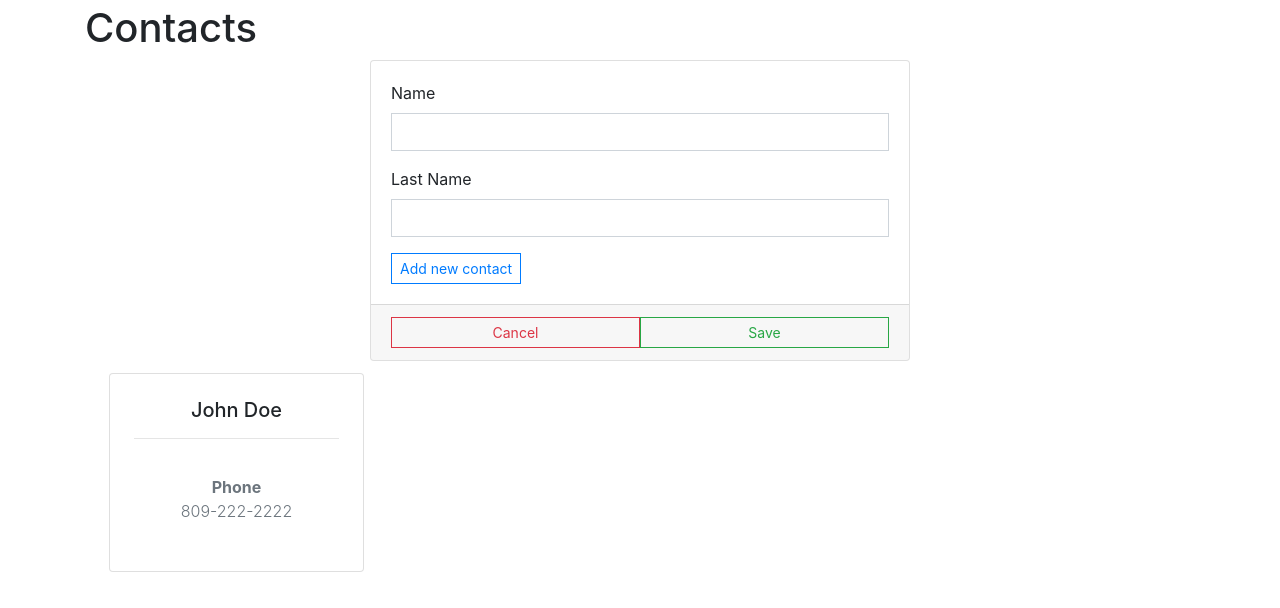
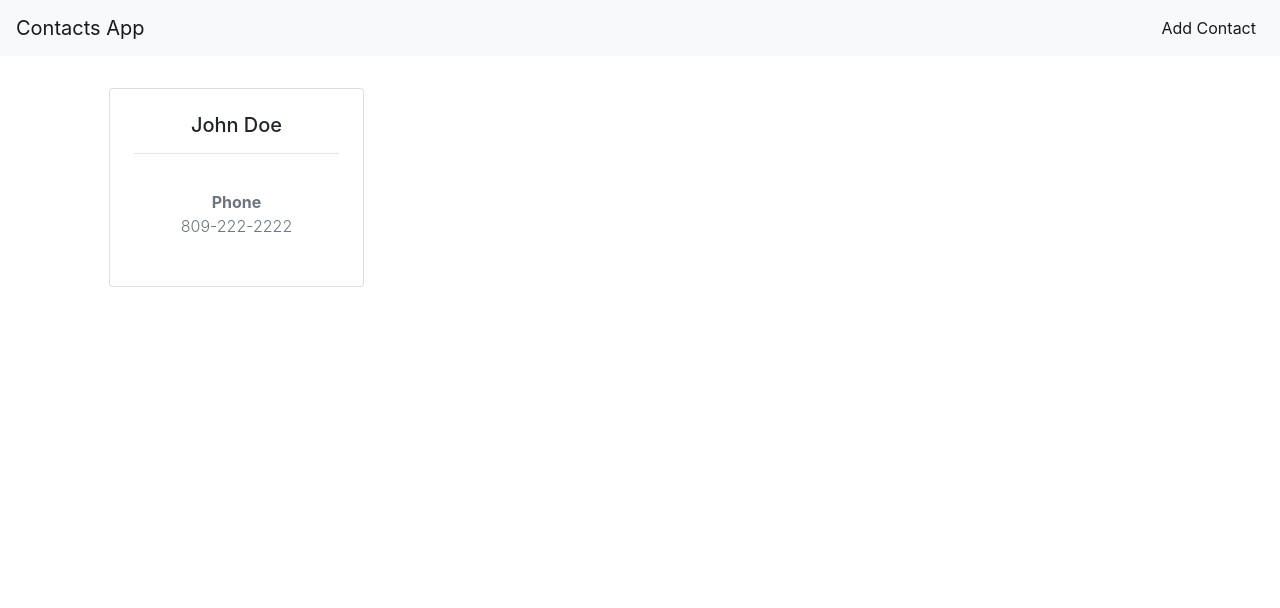
Before and after one commit to brya0196/Contact, an Angular app: page / in a window 1280 px wide. Shown: the top 608 px of the page. Built offline with nearby package versions, Linux system fonts and the light colour scheme.

Commit message:
make a toggle form

```diff
--- a/src/app/app.component.html
+++ b/src/app/app.component.html
@@ -1,9 +1,18 @@
-<h1>Contacts</h1>
+<nav class="navbar navbar-expand-lg navbar-light bg-light">
+  <a class="navbar-brand" href="#">Contacts App</a>
+  <ul class="navbar-nav mr-auto justify-content-end w-100">
+      <li class="nav-item active">
+        <a class="nav-link" href="#" (click)="toggleForm()">Add Contact</a>
+      </li>
+    </ul>
+</nav>
 
-<div class="row justify-content-center">
-    <app-contact-info-form class="col-6" [contactInfo]="contactInfo" [isUpdate]="isUpdate" (addNewContactInfo)="addNewContactInfo($event)" (cleanUpdate)="cleanContactInfo($event)"></app-contact-info-form>
+<div class="container my-4">
+  <div class="row justify-content-center" [ngClass]="{ 'd-none': !showForm }">
+      <app-contact-info-form class="col-6" [contactInfo]="contactInfo" [isUpdate]="isUpdate" (addNewContactInfo)="addNewContactInfo($event)" (cleanUpdate)="cleanContactInfo($event)"></app-contact-info-form>
+  </div>
+
+  <div class="row mt-1">
+    <app-contact-card class="col-3 mx-4 my-2" *ngFor="let contactInfo of contactsInfo" [contactInfo]="contactInfo" (click)="updateContactInfo(contactInfo)"></app-contact-card>
+  </div>
 </div>
-
-<div class="row mt-1">
-  <app-contact-card class="col-3 mx-4 my-2" *ngFor="let contactInfo of contactsInfo" [contactInfo]="contactInfo" (click)="updateContactInfo(contactInfo)"></app-contact-card>
-</div>
--- a/src/app/app.component.ts
+++ b/src/app/app.component.ts
@@ -15,6 +15,7 @@ export class AppComponent implements OnInit {
   contactsInfo: Array<Icontactinfo>
   contactInfo: Icontactinfo;
   isUpdate: boolean = false;
+  showForm: boolean = false;
 
   constructor(private contactService: ContactService) { }
 
@@ -24,17 +25,23 @@ export class AppComponent implements OnInit {
     });
   }
 
+  toggleForm() {
+    this.showForm = true;
+  }
+
   addNewContactInfo(newContactInfo: Icontactinfo) {
     this.contactsInfo.push(newContactInfo);
   }
 
   updateContactInfo(contactInfo: Icontactinfo) {
     this.isUpdate = true;
+    this.showForm = true;
     this.contactInfo = contactInfo;
   }
 
   cleanContactInfo(event: IUpdateform) {
     this.contactInfo = event.contact;
     this.isUpdate = event.isUpdate
+    this.showForm = event.showForm
   }
 }
--- a/src/app/components/contact-info-form/contact-info-form.component.ts
+++ b/src/app/components/contact-info-form/contact-info-form.component.ts
@@ -2,6 +2,7 @@ import { Component, OnInit, OnChanges, Input, Output, EventEmitter, SimpleChange
 import { IContact } from '../../interfaces/icontact';
 import { Icontactinfo } from '../../interfaces/icontactinfo';
 import { FormBuilder, FormGroup, Validators, FormControl } from '@angular/forms';
+import { IUpdateform } from 'src/app/interfaces/iupdateform';
 
 @Component({
   selector: 'app-contact-info-form',
@@ -65,7 +66,8 @@ export class ContactInfoFormComponent implements OnChanges, OnInit {
 
   cancel() {
     this.cleanForm();
-    this.cleanUpdate.emit({ contact: { name: null, lastname: null, contacts: [] }, isUpdate: false });
+    const clear: IUpdateform = { contact: { name: null, lastname: null, contacts: [] }, isUpdate: false, showForm: false };
+    this.cleanUpdate.emit(clear);
   }
 
   newContact() {
--- a/src/app/interfaces/iupdateform.ts
+++ b/src/app/interfaces/iupdateform.ts
@@ -2,5 +2,6 @@ import { Icontactinfo } from './icontactinfo';
 
 export interface IUpdateform {
     contact: Icontactinfo,
-    isUpdate: boolean
+    isUpdate: boolean,
+    showForm: boolean
 }
--- a/src/index.html
+++ b/src/index.html
@@ -9,8 +9,6 @@
   <link rel="icon" type="image/x-icon" href="favicon.ico">
 </head>
 <body>
-  <div class="container mt-1">
-    <app-root></app-root>
-  </div>
+  <app-root></app-root>
 </body>
 </html>
```
